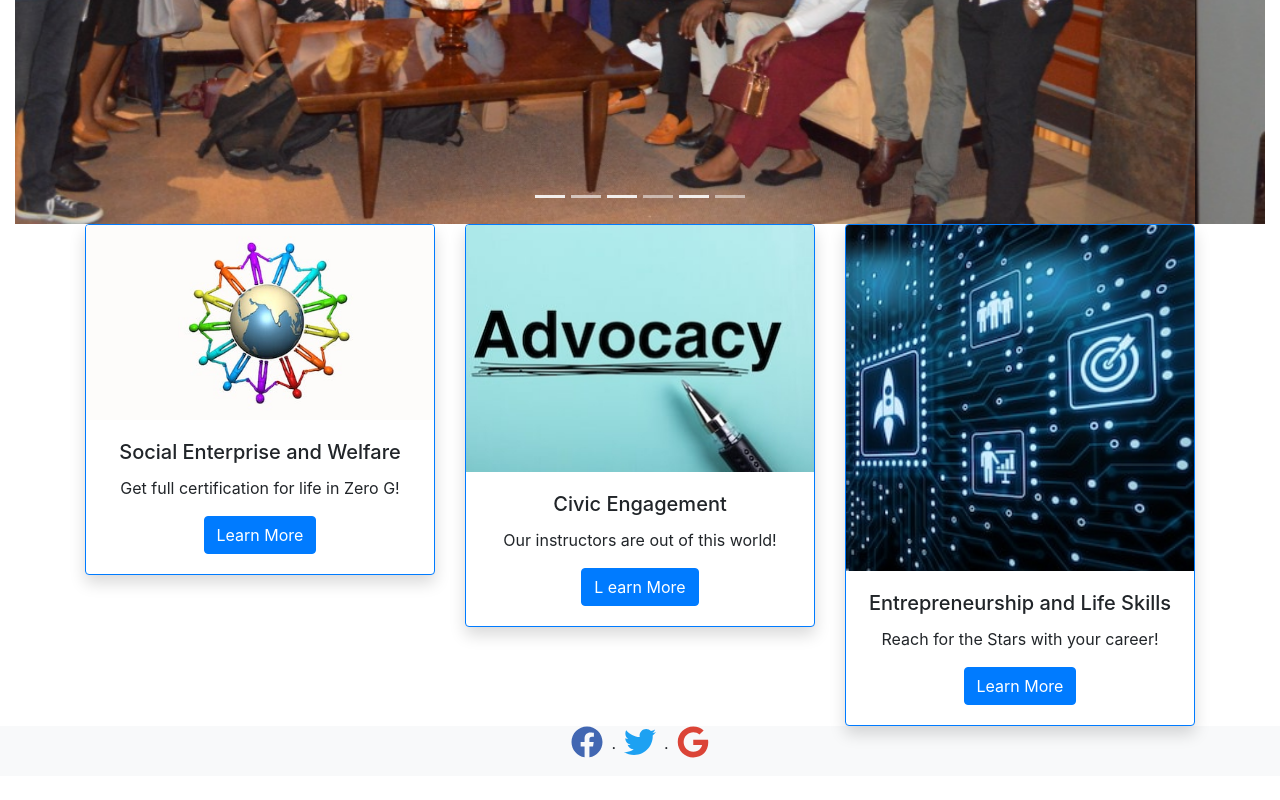
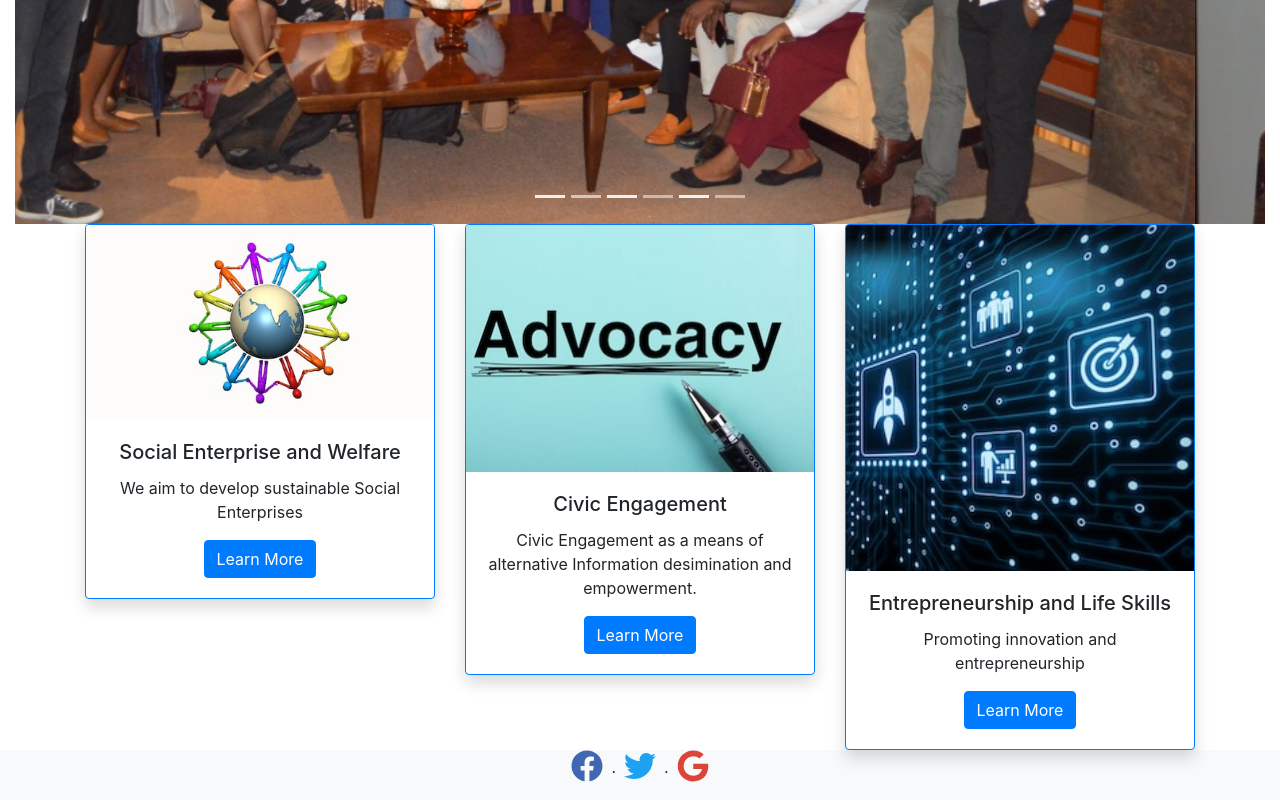
Before and after one commit to DamianoSilverhand/dalc-learn, a React (Create React App) app: page / in a window 1280 px wide. Shown: the part 665-1465 px from the top of the page. Before the commit the page ends 1441 px from the top, so only its background shows below. Built offline with nearby package versions, Linux system fonts and the light colour scheme.

Commit message:
Added text about functions on Homepage

```diff
--- a/src/pages/Home.js
+++ b/src/pages/Home.js
@@ -11,7 +11,7 @@ function Home() {
         <img className="card-img-top" src={enterprise} alt="social enterprise" />
           <div className="card-body">
             <h5 className="card-title">Social Enterprise and Welfare</h5>
-            <p className="card-text">Get full certification for life in Zero G!</p>
+            <p className="card-text">We aim to develop sustainable Social Enterprises</p>
             <a href="#"  className="btn btn-primary stretched-link" >Learn More</a>
           </div>
         </div>
@@ -21,9 +21,8 @@ function Home() {
         <img className="card-img-top" src={civic} alt="civic engagement" />
           <div className="card-body">
             <h5 className="card-title">Civic Engagement</h5>
-            <p className="card-text">Our instructors are out of this world!</p>
-            <a href="#"  className="btn btn-primary stretched-link" >L
-earn More</a>
+            <p className="card-text">Civic Engagement as a means of alternative Information desimination and empowerment.</p>
+            <a href="#"  className="btn btn-primary stretched-link" >Learn More</a>
           </div>
         </div>
       </div>
@@ -32,7 +31,7 @@ earn More</a>
         <img className="card-img-top" src={skills} alt="Life Skills" />
           <div className="card-body">
             <h5 className="card-title">Entrepreneurship and Life Skills</h5>
-            <p className="card-text">Reach for the Stars with your career!</p>
+            <p className="card-text">Promoting innovation and entrepreneurship </p>
            <a href="#"  className="btn btn-primary stretched-link" >Learn More</a>
           </div>
         </div>
```
